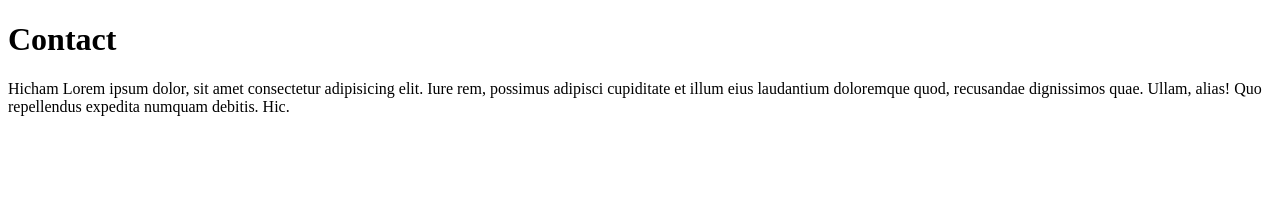
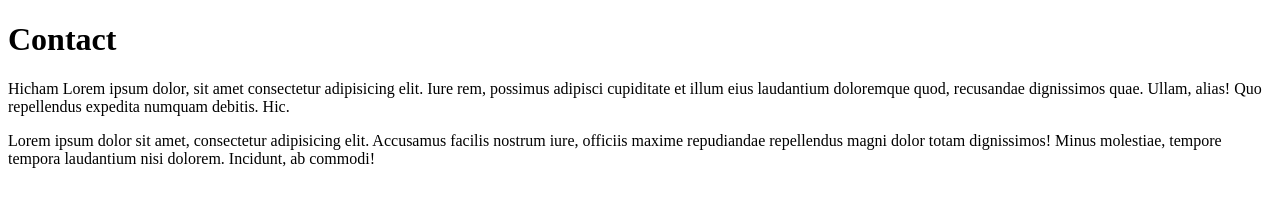
Before and after one commit to bencheikh76/formation-git, a plain HTML site: page contact.html in a window 1280 px wide. Drawn offline with Linux system fonts and the light colour scheme.

Commit message:
test push

```diff
--- a/contact.html
+++ b/contact.html
@@ -8,5 +8,6 @@
 <body>
     <h1>Contact</h1>
     <p>Hicham Lorem ipsum dolor, sit amet consectetur adipisicing elit. Iure rem, possimus adipisci cupiditate et illum eius laudantium doloremque quod, recusandae dignissimos quae. Ullam, alias! Quo repellendus expedita numquam debitis. Hic.</p>
+<p>Lorem ipsum dolor sit amet, consectetur adipisicing elit. Accusamus facilis nostrum iure, officiis maxime repudiandae repellendus magni dolor totam dignissimos! Minus molestiae, tempore tempora laudantium nisi dolorem. Incidunt, ab commodi!</p>
 </body>
 </html>
```
